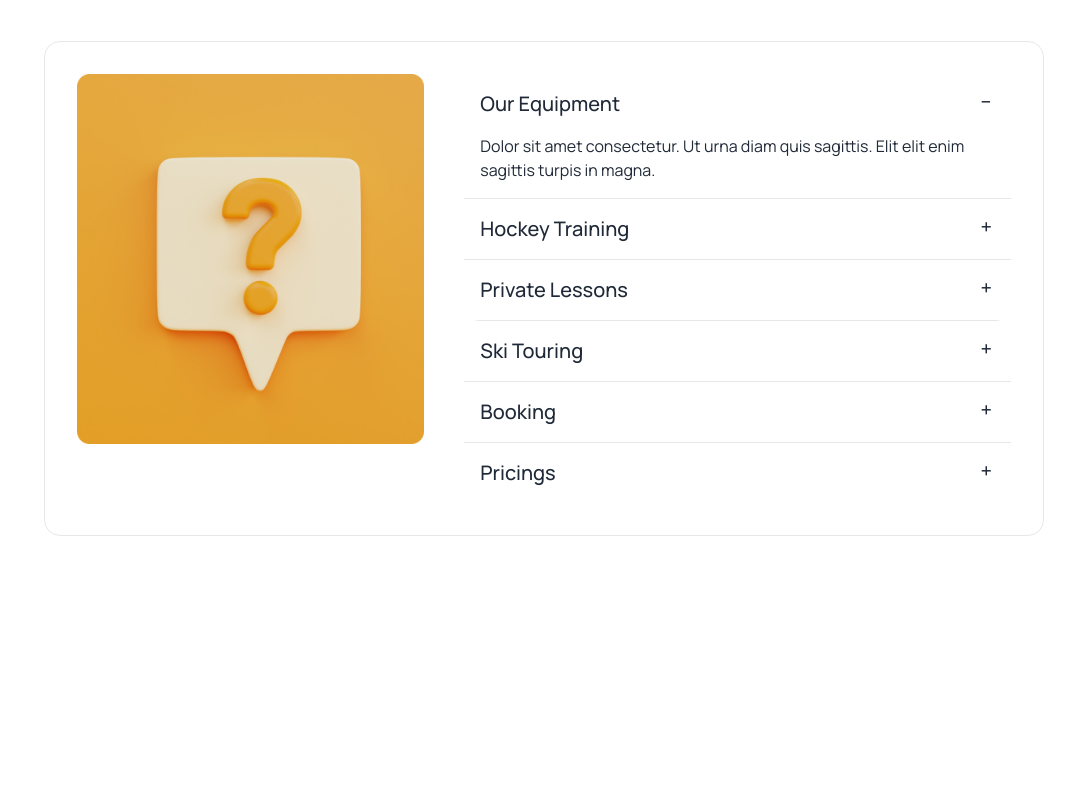
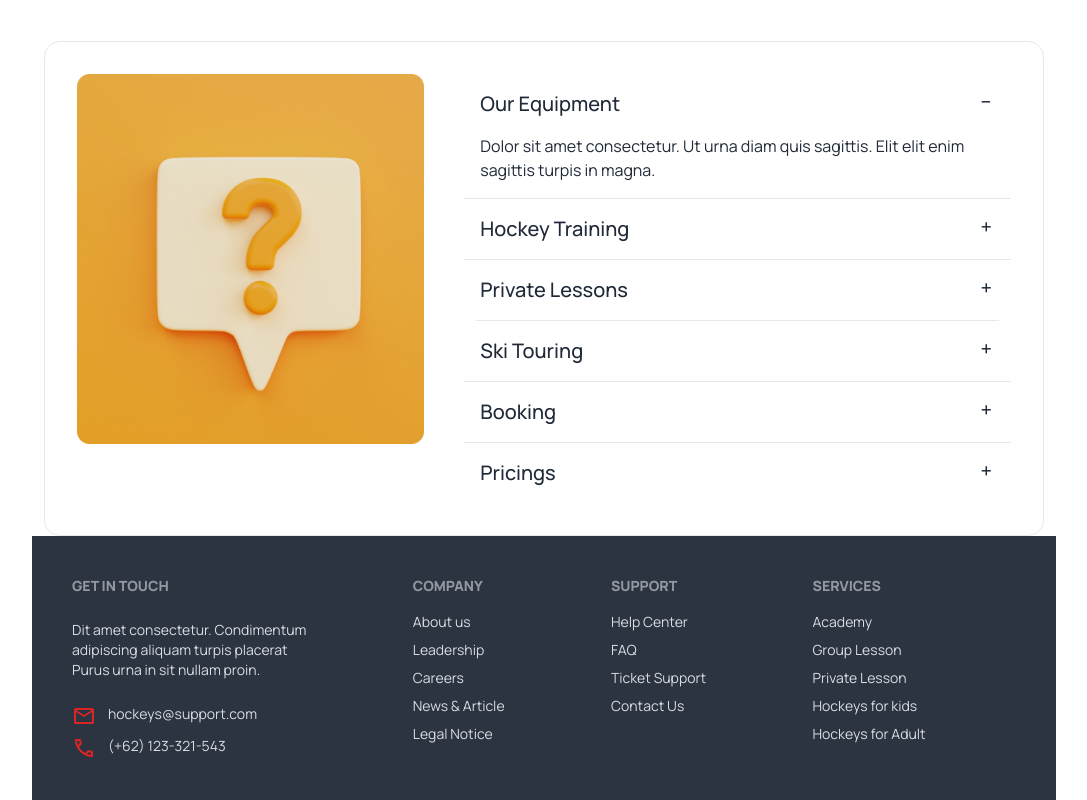
Before and after one commit to mobarak-06/assignment-3, a plain HTML site: page index.html in a window 1280 px wide. Shown: the part 3703-4503 px from the top of the page, without its empty margins (96-1183 px from the left). Before the commit the page ends 4239 px from the top, so only its background shows below. Drawn offline with nearby package versions, Linux system fonts and the light colour scheme.

Commit message:
footer added

```diff
--- a/index.html
+++ b/index.html
@@ -476,6 +476,50 @@
             </div>
           </div>
         </section>
+        <!-- footer section -->
+        <section class="container mx-auto">
+          <footer class="footer p-10 bg-neutral text-neutral-content">
+            <nav>
+              <header class="footer-title mb-4">Get In Touch</header>
+              <p class="mb-4">Dit amet consectetur. Condimentum <br>adipiscing aliquam turpis placerat <br> Purus urna in sit nullam proin. </p>
+              <div class="flex gap-3">
+                <span class="material-symbols-outlined text-red-600">
+                  mail
+                  </span>
+                <p>hockeys@support.com</p>
+              </div>
+              <div class="flex gap-3">
+                <span class="material-symbols-outlined text-red-600">
+                  call
+                  </span>
+                  <p>(+62) 123-321-543</p>
+              </div>
+            </nav>
+            <nav>
+              <header class="footer-title">Company</header>
+              <a class="link link-hover">About us</a>
+              <a class="link link-hover">Leadership</a>
+              <a class="link link-hover">Careers </a>
+              <a class="link link-hover">News & Article</a>
+              <a class="link link-hover">Legal Notice</a>
+            </nav>
+            <nav>
+              <header class="footer-title">Support</header>
+              <a class="link link-hover">Help Center</a>
+              <a class="link link-hover"> FAQ </a>
+              <a class="link link-hover">Ticket Support</a>
+              <a class="link link-hover">Contact Us</a>
+            </nav>
+            <nav>
+              <header class="footer-title">Services</header>
+              <a class="link link-hover">Academy</a>
+              <a class="link link-hover">Group Lesson</a>
+              <a class="link link-hover">Private Lesson</a>
+              <a class="link link-hover">Hockeys for kids</a>
+              <a class="link link-hover">Hockeys for Adult</a>
+            </nav>
+          </footer>
+        </section>
     </footer>
 </body>
 </html>
```
Also changed, not shown: Images/Frame(2).jpg (added), Images/Frame(5).png (added).
